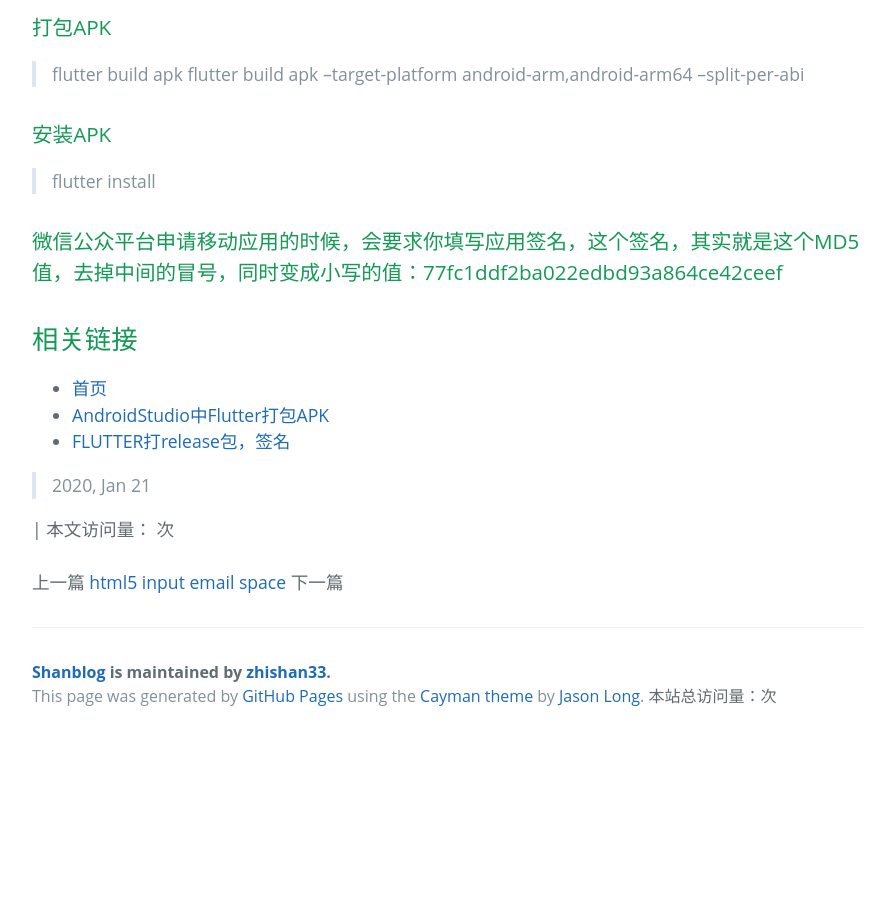
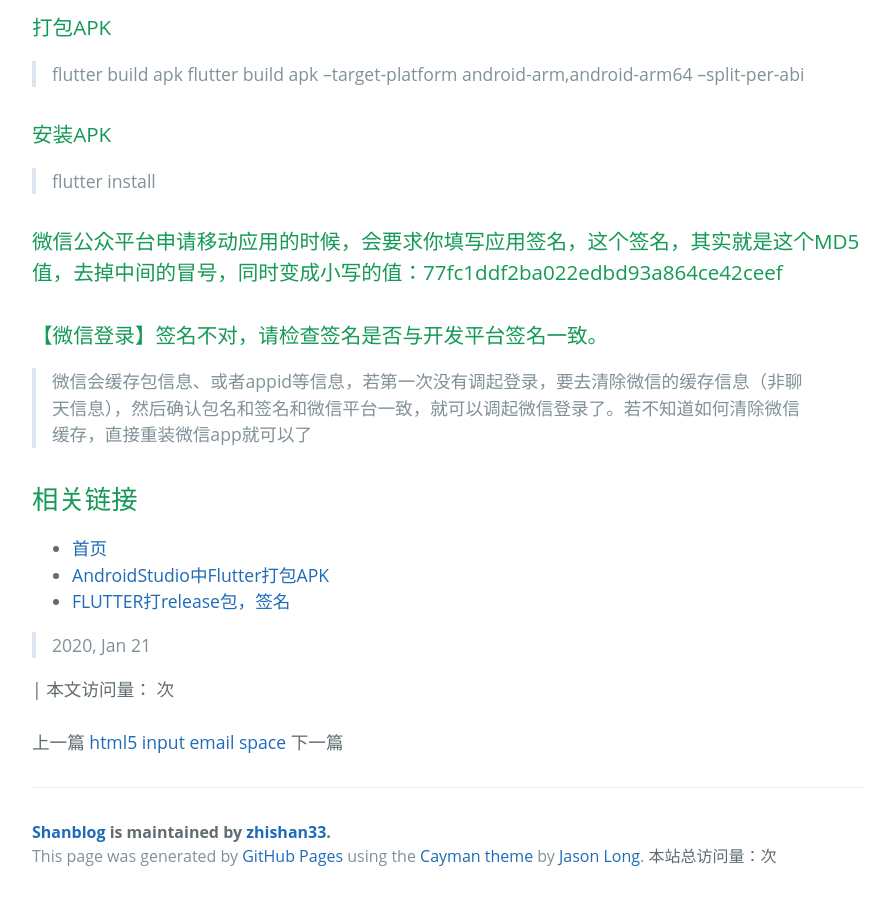
Before and after one commit to zhishan33/shanBlog, a Jekyll site: the page built from _posts/2020-01-21-flutter-sign.md, in a window 1280 px wide and 900 px high, scrolled down 2073 px. Shown: the whole window, without its empty margins (192-1087 px from the left). Built offline with Jekyll 4.4.1, drawn with Linux system fonts in a browser that asks for light colours; comment, search, counter and statistics services are not loaded; before the commit the page ends 2813 px from its top, so only the background shows below that.

Commit message:
add flutter issue

```diff
--- a/_posts/2020-01-21-flutter-sign.md
+++ b/_posts/2020-01-21-flutter-sign.md
@@ -90,6 +90,8 @@ android {
 
 ### 微信公众平台申请移动应用的时候，会要求你填写应用签名，这个签名，其实就是这个MD5值，去掉中间的冒号，同时变成小写的值：77fc1ddf2ba022edbd93a864ce42ceef
 
+### 【微信登录】签名不对，请检查签名是否与开发平台签名一致。
+>微信会缓存包信息、或者appid等信息，若第一次没有调起登录，要去清除微信的缓存信息（非聊天信息），然后确认包名和签名和微信平台一致，就可以调起微信登录了。若不知道如何清除微信缓存，直接重装微信app就可以了
 
 ## 相关链接
 
```
